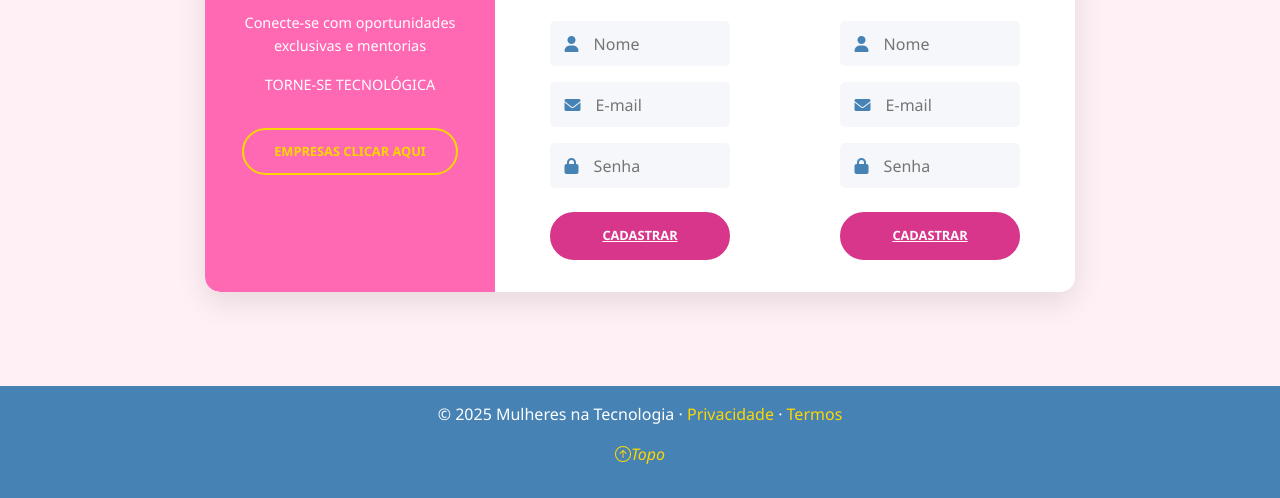
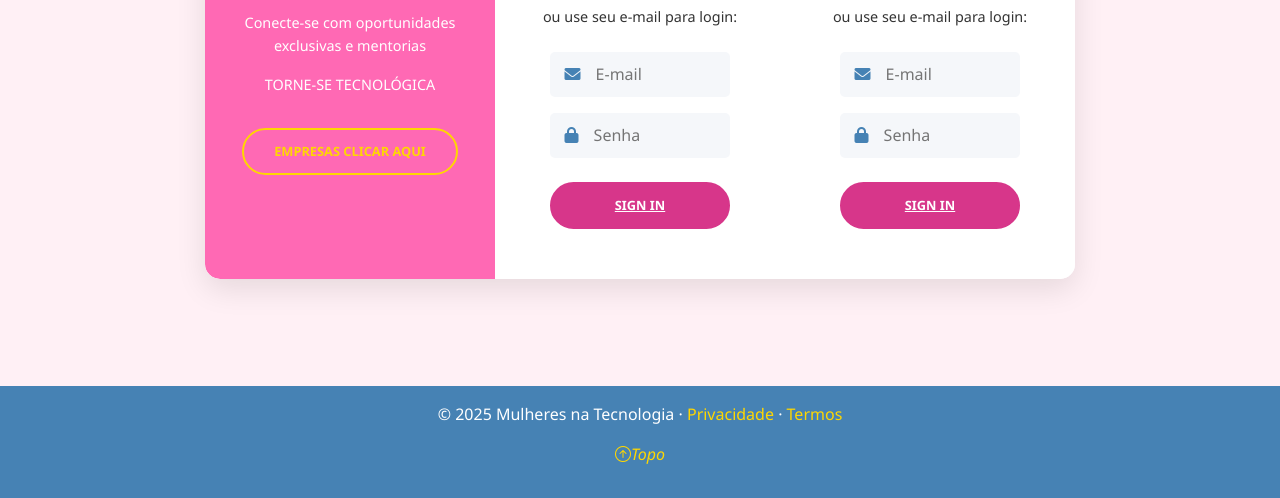
Before and after one commit to Ana-Karoline-Tech/Mulheres-na-tecnologia-projeto-recode, a plain HTML site: page cadastro.html in a window 1280 px wide. Shown: the part 448-946 px from the top of the page. Drawn offline with nearby package versions, Linux system fonts and the light colour scheme.

Commit message:
Atualizei a página de cadastro / login

```diff
--- a/cadastro.html
+++ b/cadastro.html
@@ -98,14 +98,14 @@
                 </div>
 
                 <p class="descricao descricao-secundaria">
-                    ou use seu e-mail para cadastro:
+                    ou use seu e-mail para login:
                 </p>
 
                 <form class="formulario">
-                    <div class="grupo-input">
+                    <!-- <div class="grupo-input">
                         <i class="fas fa-user icone-input"></i>
                         <input type="text" class="campo-input" placeholder="Nome" required>
-                    </div>
+                    </div> -->
 
                     <div class="grupo-input">
                         <i class="fas fa-envelope icone-input"></i>
@@ -118,7 +118,7 @@
                     </div>
 
                     <!-- <button type="submit" class="botao botao-secundario">Cadastrar</button> -->
-                    <a href="curriculo.html" class="botao botao-secundario">Cadastrar</a>
+                    <a href="curriculo.html" class="botao botao-secundario">Sign in</a>
                 </form>
             </div>
 
@@ -140,14 +140,14 @@
                 </div>
 
                 <p class="descricao descricao-secundaria">
-                    ou use seu e-mail para cadastro:
+                    ou use seu e-mail para login:
                 </p>
 
                 <form class="formulario">
-                    <div class="grupo-input">
+                    <!-- <div class="grupo-input">
                         <i class="fas fa-user icone-input"></i>
                         <input type="text" class="campo-input" placeholder="Nome" required>
-                    </div>
+                    </div> -->
 
                     <div class="grupo-input">
                         <i class="fas fa-envelope icone-input"></i>
@@ -160,7 +160,7 @@
                     </div>
 
                     <!-- <button type="submit" class="botao botao-secundario">Cadastrar</button> -->
-                    <a href="vagas.html" class="botao botao-secundario">Cadastrar</a>
+                    <a href="vagas.html" class="botao botao-secundario">Sign in</a>
                 </form>
             </div>
 
```
